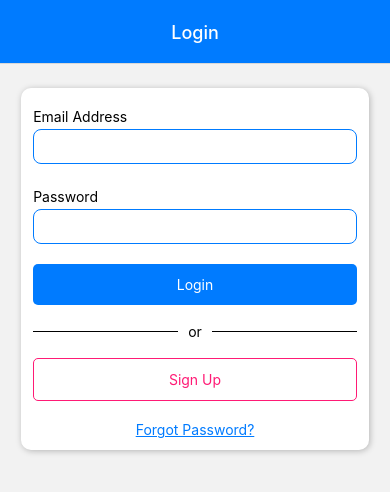
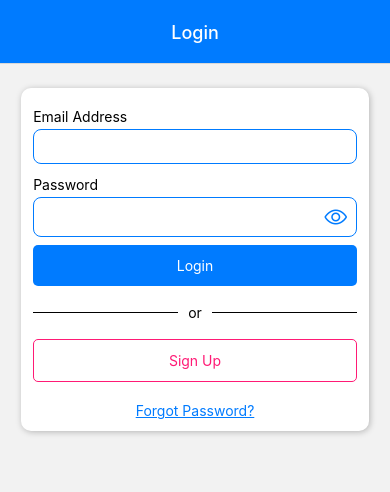
Before and after one commit to spaulsteinberg/a2z-mobile, a React Native app: screen /Login in a window 390 px wide. Shown: the top 492 px of the page. Built offline with nearby package versions, Linux system fonts and the light colour scheme; no server answers.

Commit message:
#47 login

```diff
--- a/src/components/ui/index.js
+++ b/src/components/ui/index.js
@@ -5,5 +5,6 @@ import AZInput from "./AZInput";
 import AZSingleView from "./AZSingleView";
 import AZIconButton from "./AZIconButton";
 import AZFeedback from "./AZFeedback";
+import AZIconInput from "./AZIconInput";
 
-export { AZButton, AZCard, AZDivider, AZInput, AZSingleView, AZIconButton, AZFeedback }
+export { AZButton, AZCard, AZDivider, AZInput, AZSingleView, AZIconButton, AZFeedback, AZIconInput }
--- a/src/screens/LoginScreen.js
+++ b/src/screens/LoginScreen.js
@@ -1,10 +1,8 @@
 import React, { useState } from 'react'
-import { ScrollView, Text } from 'react-native'
-import { ActivityIndicator, Alert } from 'react-native'
+import { ScrollView, Text, View, ActivityIndicator, Alert } from 'react-native'
 import { login } from '../firebase/api'
 import Colors from '../styles/Colors'
-import { AZButton, AZCard, AZDivider, AZInput, AZSingleView } from '../components/ui'
-import { getIdToken } from 'firebase/auth'
+import { AZButton, AZCard, AZDivider, AZIconInput, AZInput, AZSingleView } from '../components/ui'
 
 const dividerStyle = { paddingVertical: 10 }
 const outerBtnStyle = { marginVertical: 8 }
@@ -60,17 +58,19 @@ const LoginScreen = ({ route, navigation }) => {
                         onChangeText={setEmail}
                         disabled={loading}
                     />
-                    <AZInput
-                        label="Password"
+                    <View>
+                        <Text style={{ marginBottom: 4 }}>Password</Text>
+                        <AZIconInput
                             autoCapitalize='none'
                             autoComplete='off'
                             autoCorrect={false}
                             secureTextEntry
                             value={password}
                             onChangeText={setPassword}
-                        disabled={loading}
+                            editable={!loading}
                         />
-                    { loading ? <ActivityIndicator size="large" color={Colors.primary} /> : <AZButton title="Login" outerStyle={outerBtnStyle} onPress={handleLoginPress} /> }
+                    </View>
+                    {loading ? <ActivityIndicator size="large" color={Colors.primary} /> : <AZButton title="Login" outerStyle={outerBtnStyle} onPress={handleLoginPress} />}
                     <AZDivider style={dividerStyle}>or</AZDivider>
                     <AZButton
                         title="Sign Up"
@@ -82,7 +82,7 @@ const LoginScreen = ({ route, navigation }) => {
                         disabled={loading}
                     />
                     <Text
-                        style={{textAlign: 'center', color: Colors.primary, textDecorationLine: 'underline', marginTop: 12}}
+                        style={{ textAlign: 'center', color: Colors.primary, textDecorationLine: 'underline', marginTop: 12 }}
                         onPress={() => navigation.navigate("Forgot Password")}
                     >
                         Forgot Password?
--- a/src/screens/Settings.js
+++ b/src/screens/Settings.js
@@ -26,7 +26,6 @@ const Settings = ({ navigation }) => {
     }
 
     const resetNonAuthStates = () => {
-        console.log("here")
         dispatch(resetProfile())
     }
 
```
Lines whose indentation alone changed are shown as unchanged.
